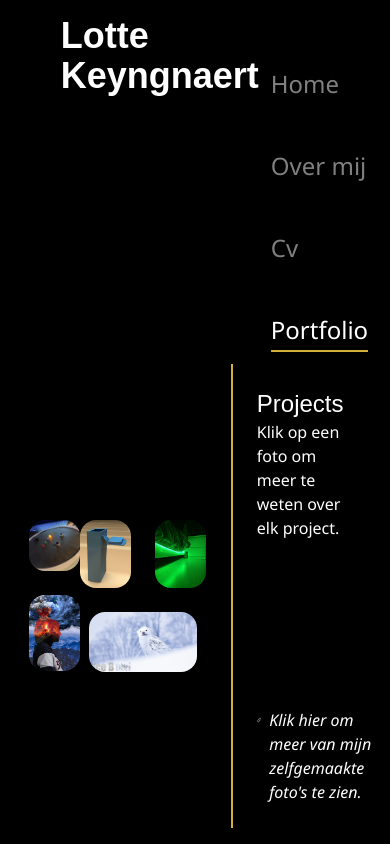
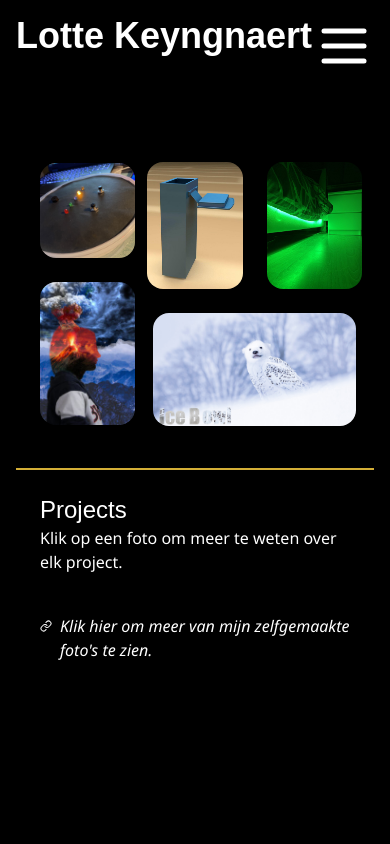
Before and after one commit to KeyngnaertLotte/Portfolio, a React (Vite) app: page /portfolio in a window 390 px wide. Built offline with nearby package versions, Linux system fonts and the light colour scheme; a web font is replaced by a local one.

Commit message:
feat: mobile done

```diff
--- a/src/routes/Portfolio.tsx
+++ b/src/routes/Portfolio.tsx
@@ -6,8 +6,9 @@ import productShowcase from '../../src/assets/img/ProductShowcase_Moment.jpg'
 import hybridIceBowl from '../../src/assets/img/IceBowl.jpg'
 import hybridTinny from '../../src/assets/img/Tinny.jpg'
 import productShowcaseVideo from '../../src/assets/video/ProductShowcase.mp4'
-import { Link } from 'lucide-react'
+import { Link, Menu, X } from 'lucide-react'
 import { useEffect, useState } from 'react'
+import { useMediaQuery } from 'react-responsive'
 
 export default function Portfolio() {
   const [active, setActive] = useState(0)
@@ -63,17 +64,69 @@ export default function Portfolio() {
       setActive(project)
     }
   }
+  const isMobile = useMediaQuery({ query: '(max-width: 840px)' })
+  const [showNav, setShowNav] = useState(false)
+
+  const showNavigation = () => {
+    if (showNav){
+      setShowNav(false)
+    }
+    else{
+      setShowNav(true)
+    }
+  }
 
   return (
+    // <main className="flex h-screen w-full flex-col items-center bg-black p-4">
+    //   <div className="flex w-9/12 flex-row justify-around">
+    //     <h1 className="w-11/12 pb-5 font-heading text-4xl font-bold text-white">
+    //       Lotte Keyngnaert
+    //     </h1>
+    //     <AppNavigation />
+    //   </div>
+    //   <div className="flex h-full w-full flex-row items-center">
+    //     <div className="grid grid-cols-3  w-3/5 pr-6">
+    //       <div className="col-start-1 col-span-1 flex flex-col gap-6 items-end ">
+    //         <img src={firstProject} alt="ledjes en knopjes in een snoepdoos" className={`rounded-2xl w-[80%] ${active === 1 ? 'border-accent border-[3px] opacity-100' :  active === 0 ? 'border-0 opacity-100' : 'border-0 opacity-50'}`} onClick={() => print(1)}/>
+    //         <img src={doubleExposure} onClick={() => print(2)} alt="zelfportret met speciale achtergrond en met een speciale foto als omtrek van mijn gezicht" className={`rounded-2xl w-[80%] ${active === 2 ? 'border-accent border-[3px] opacity-100' :  active === 0 ? 'border-0 opacity-100' : 'border-0 opacity-50'}`}/>
+    //       </div>
+    //       <div className='col-start-2 col-span-2 flex flex-col gap-6 items-center '>
+    //         <div className='flex flex-row gap-6 w-[40%] items-center justify-center'>
+    //           <img src={productShowcase} alt="een 3d afbeelding van een metalen doosje" onClick={() => print(3)} className={`rounded-2xl ${active === 3 ? 'border-accent border-[3px] opacity-100' :  active === 0 ? 'border-0 opacity-100' : 'border-0 opacity-50'}`}/>
+    //           <img src={projectOne} alt="een bed met een groene ledstrip" onClick={() => print(4)} className={`rounded-2xl ${active === 4 ? 'border-accent border-[3px] opacity-100' :  active === 0 ? 'border-0 opacity-100' : 'border-0 opacity-50'}`}/>
+    //         </div>
+    //         <div className='w-[85%]'>
+    //           <img src={hybridIceBowl} alt="een dier met het hoofd van een ijsbeer en het lichaam van een uil in de sneeuw" onClick={() => print(5)} className={`rounded-2xl ${active === 5 ? 'border-accent border-[3px] opacity-100' :  active === 0 ? 'border-0 opacity-100' : 'border-0 opacity-50'}`}/>
+    //         </div>
+    //       </div>
+    //     </div>
+    //     <div className="h-full w-2/5 border-l-2 border-accent p-6 text-white flex flex-col">
+    //       <h3 className="font-heading text-2xl font-medium">
+    //         {info[active].title}
+    //       </h3>
+    //       <p className="mb-4 font-body font-light">
+    //         {info[active].subtitle}
+    //       </p>
+    //       <div>
+    //         {info[active].description ? info[active].description : ''}
+    //       </div>
+    //       <div className='h-full w-full flex items-end'>
+    //         {info[active].extra ? info[active].extra : ''}
+    //       </div>
+    //     </div>
+    //   </div>
+    // </main>
     <main className="flex h-screen w-full flex-col items-center bg-black p-4">
-      <div className="flex w-9/12 flex-row justify-around">
-        <h1 className="w-11/12 pb-5 font-heading text-4xl font-bold text-white">
-          Lotte Keyngnaert
-        </h1>
-        <AppNavigation />
+      <div className={`bg-black z-20 overflow-hidden flex flex-col ${showNav ? 'translate-x-0 absolute top-0 left-0 h-screen w-screen  p-4' : 'translate-x-full none h-0 w-0  p-0'}`}>
+      <button className='self-end' onClick={showNavigation}><X className='stroke-white' size={60}/></button>
+      <AppNavigation />
+    </div>
+      <div className="flex flex-row justify-between w-full web:w-9/12 ">
+        <h1 className='text-white font-heading font-bold text-4xl'>Lotte Keyngnaert</h1>
+        {isMobile ? <button className='self-start' onClick={showNavigation}><Menu className='stroke-white' size={60}/></button> : <AppNavigation /> }
       </div>
-      <div className="flex h-full w-full flex-row items-center">
-        <div className="grid grid-cols-3  w-3/5 pr-6">
+      <div className="flex h-full w-full flex-col items-center mt-8">
+        <div className="grid grid-cols-3 h-1/2 w-full pt-3 items-center">
           <div className="col-start-1 col-span-1 flex flex-col gap-6 items-end ">
             <img src={firstProject} alt="ledjes en knopjes in een snoepdoos" className={`rounded-2xl w-[80%] ${active === 1 ? 'border-accent border-[3px] opacity-100' :  active === 0 ? 'border-0 opacity-100' : 'border-0 opacity-50'}`} onClick={() => print(1)}/>
             <img src={doubleExposure} onClick={() => print(2)} alt="zelfportret met speciale achtergrond en met een speciale foto als omtrek van mijn gezicht" className={`rounded-2xl w-[80%] ${active === 2 ? 'border-accent border-[3px] opacity-100' :  active === 0 ? 'border-0 opacity-100' : 'border-0 opacity-50'}`}/>
@@ -88,17 +141,17 @@ export default function Portfolio() {
             </div>
           </div>
         </div>
-        <div className="h-full w-2/5 border-l-2 border-accent p-6 text-white flex flex-col">
+        <div className="h-1/2 w-full  border-t-2 border-accent p-6 text-white flex flex-col">
           <h3 className="font-heading text-2xl font-medium">
             {info[active].title}
           </h3>
           <p className="mb-4 font-body font-light">
             {info[active].subtitle}
           </p>
-          <div>
+          <div className='mb-6'>
             {info[active].description ? info[active].description : ''}
           </div>
-          <div className='h-full w-full flex items-end'>
+          <div className={`h-full w-full flex pb-4  ${active === 0 ? 'items-start' : 'items-end'}`}>
             {info[active].extra ? info[active].extra : ''}
           </div>
         </div>
```
